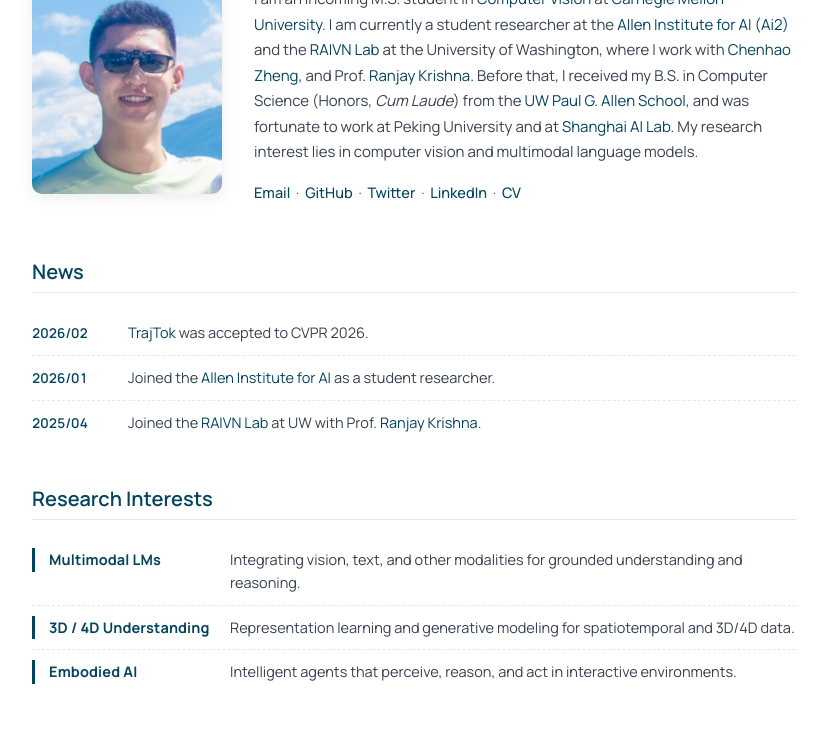
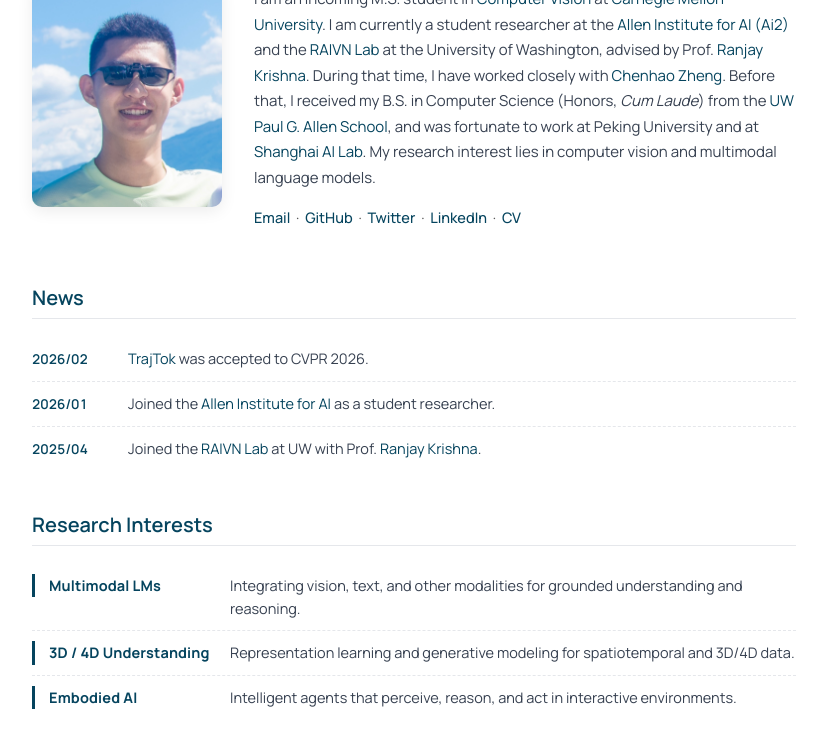
Before and after one commit to jianingnz/jianingnz.github.io, a plain HTML site: page index.html in a window 1280 px wide. Shown: the part 102-835 px from the top of the page, without its empty margins (226-1053 px from the left). Drawn offline with Linux system fonts and the light colour scheme.

Commit message:
May 18 tweak

```diff
--- a/index.html
+++ b/index.html
@@ -27,9 +27,10 @@
             I am currently a student researcher at the
             <a href="https://allenai.org/">Allen Institute for AI (Ai2)</a>
             and the <a href="https://raivn.cs.washington.edu/">RAIVN Lab</a>
-            at the University of Washington, where I work with
-            <a href="https://hellomuffin.github.io/">Chenhao Zheng</a>, and
+            at the University of Washington, advised by
             Prof. <a href="http://www.ranjaykrishna.com/">Ranjay Krishna</a>.
+            During that time, I have worked closely with
+            <a href="https://hellomuffin.github.io/">Chenhao Zheng</a>.
             Before that, I received my B.S. in Computer Science (Honors,
             <i>Cum Laude</i>) from the
             <a href="https://www.cs.washington.edu/">UW Paul G. Allen School</a>,
@@ -221,7 +222,7 @@
       </ul>
 
       <footer class="page-footer">
-        <p>&copy; 2024&ndash;2026 Jianing Zhang.</p>
+        <p>&copy; 2024&ndash;2026 Jianing Zhang. &middot; Last updated May 18, 2026.</p>
       </footer>
 
     </article>
```
